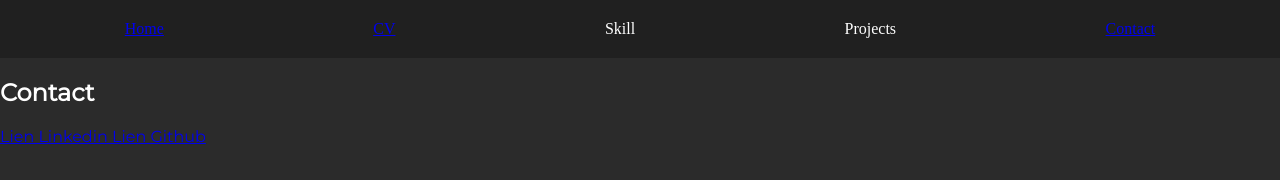
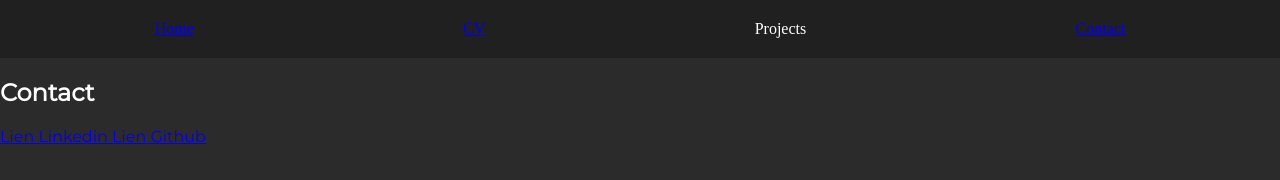
Before and after one commit to Nathangr06/Portfolio, a plain HTML site: page contact.html in a window 1280 px wide. Drawn offline with Linux system fonts and the light colour scheme; a web font is replaced by a local one.

Commit message:
changement navbar

```diff
--- a/contact.html
+++ b/contact.html
@@ -15,12 +15,12 @@
         <ul>
             <li><a href="index.html">Home</a></li>
             <li><a href="media/CV.pdf" download> CV </a></li>
-        <li>Skill</li>
             <li>Projects</li>
             <li><a href="contact.html">Contact</a></li>
         </ul>
     </nav>
 
+    <!--Section Contact-->
     <section>
         <h1> Contact </h1>
     </section>
```
Lines whose indentation alone changed are shown as unchanged.
